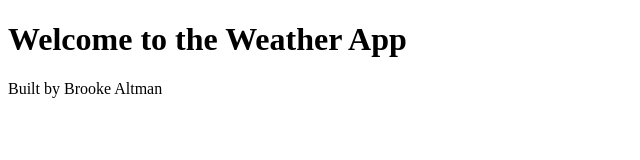
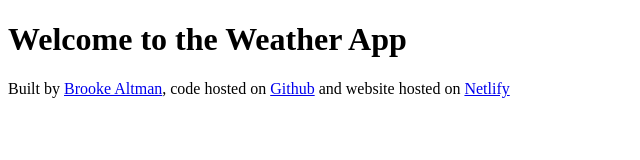
Before and after one commit to altmanb15/Weather-App, a plain HTML site: page index.html in a window 1280 px wide. Shown: the whole page, without its empty margins (0-640 px from the left). Drawn offline with Linux system fonts and the light colour scheme.

Commit message:
Add links to the footer

```diff
--- a/index.html
+++ b/index.html
@@ -9,6 +9,15 @@
   <body>
     <h1>Welcome to the Weather App</h1>
 
-    <footer>Built by Brooke Altman</footer>
+    <footer>
+      Built by
+      <a href="https://github.com/altmanb15" target="_blank"> Brooke Altman</a>,
+      code hosted on
+      <a href="https://github.com/altmanb15/Weather-App" target="_blank"
+        >Github</a
+      >
+      and website hosted on
+      <a href="https://ba-weather-app.netlify.app" target="_blank">Netlify</a>
+    </footer>
   </body>
 </html>
```
Also changed, not shown: 1 other file.
